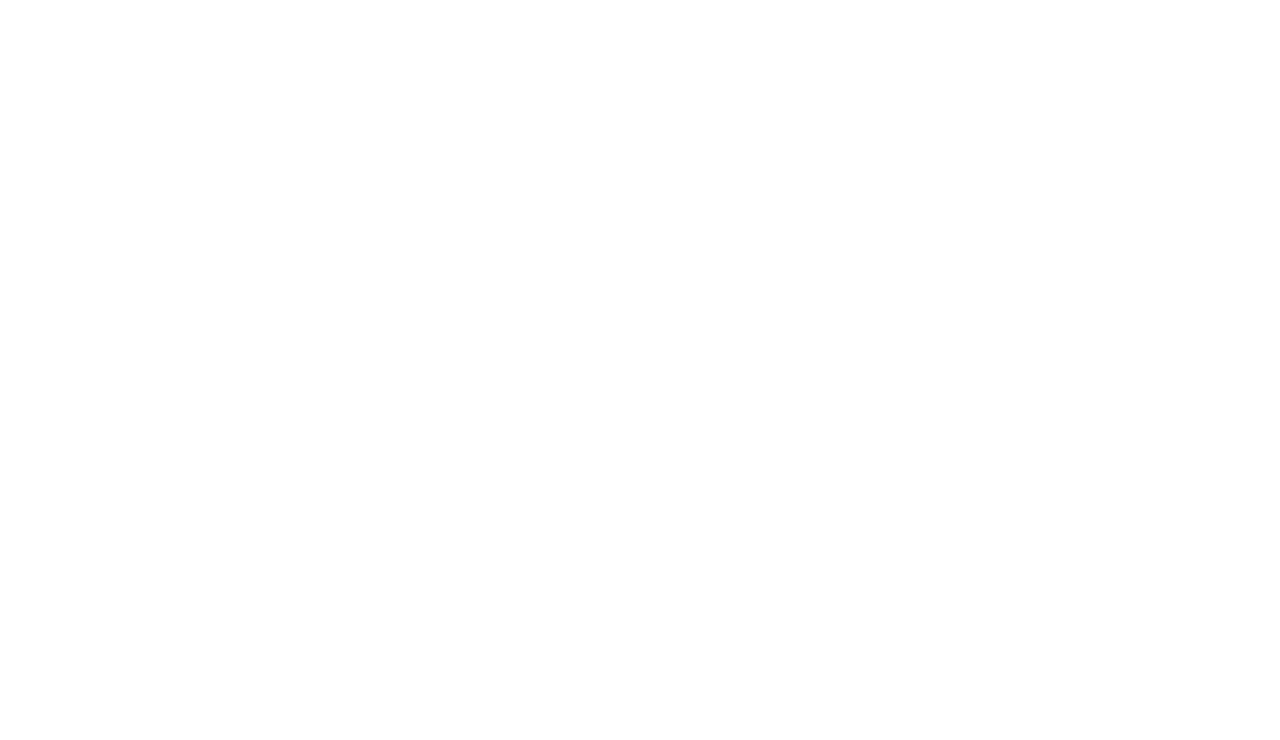
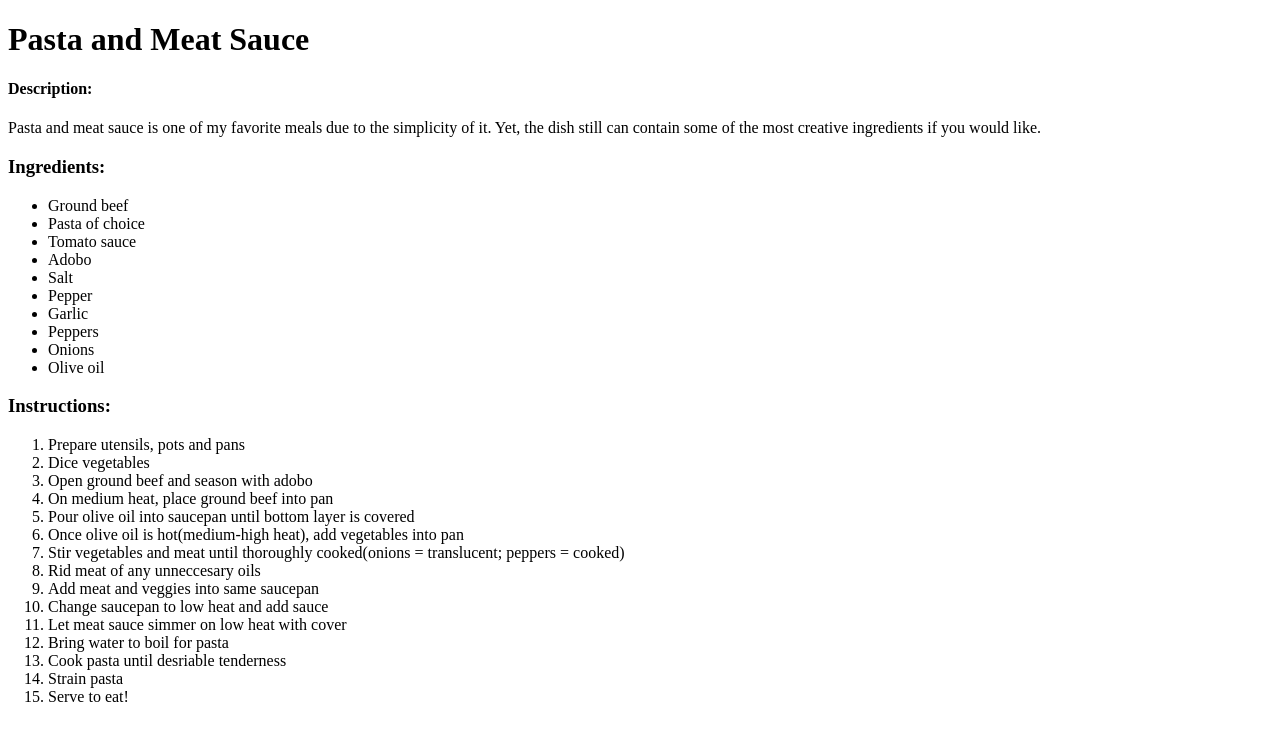
Before and after one commit to kws413/odin-recipes, a plain HTML site: page recipes/PastaMeatSauce.html in a window 1280 px wide. Drawn offline with Linux system fonts and the light colour scheme.

Commit message:
Finish: PMS and add link + ul index

```diff
--- a/recipes/PastaMeatSauce.html
+++ b/recipes/PastaMeatSauce.html
@@ -0,0 +1,47 @@
+<!DOCTYPE html>
+<html lang="en">
+<head>
+    <meta charset="UTF-8">
+    <meta name="viewport" content="width=device-width, initial-scale=1.0">
+    <title>Pasta and Meat Sauce Recipe</title>
+</head>
+<body>
+    <h1>Pasta and Meat Sauce</h1>
+    <h4>Description:</h4>
+    <p>
+        Pasta and meat sauce is one of my favorite meals due to the simplicity of it. Yet, the dish still
+        can contain some of the most creative ingredients if you would like.
+    </p>
+    <h3>Ingredients:</h3>
+    <ul>
+        <li>Ground beef</li>
+        <li>Pasta of choice</li>
+        <li>Tomato sauce</li>
+        <li>Adobo</li>
+        <li>Salt</li>
+        <li>Pepper</li>
+        <li>Garlic</li>
+        <li>Peppers</li>
+        <li>Onions</li>
+        <li>Olive oil</li>
+    </ul>
+    <h3>Instructions:</h3>
+    <ol>
+        <li>Prepare utensils, pots and pans</li>
+        <li>Dice vegetables</li>
+        <li>Open ground beef and season with adobo</li>
+        <li>On medium heat, place ground beef into pan</li>
+        <li>Pour olive oil into saucepan until bottom layer is covered</li>
+        <li>Once olive oil is hot(medium-high heat), add vegetables into pan</li>
+        <li>Stir vegetables and meat until thoroughly cooked(onions = translucent; peppers = cooked)</li>
+        <li>Rid meat of any unneccesary oils</li>
+        <li>Add meat and veggies into same saucepan</li>
+        <li>Change saucepan to low heat and add sauce</li>
+        <li>Let meat sauce simmer on low heat with cover</li>
+        <li>Bring water to boil for pasta</li>
+        <li>Cook pasta until desriable tenderness</li>
+        <li>Strain pasta</li>
+        <li>Serve to eat!</li>
+    </ol>
+</body>
+</html>
```
Also changed, not shown: index.html (+4 -1 lines).
